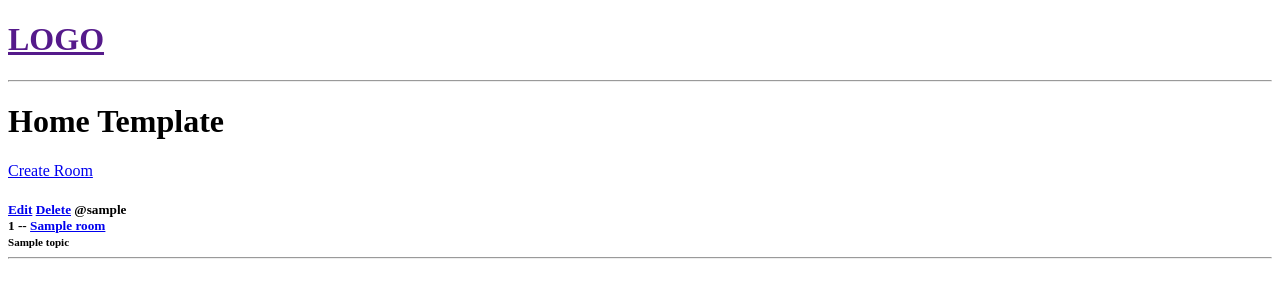
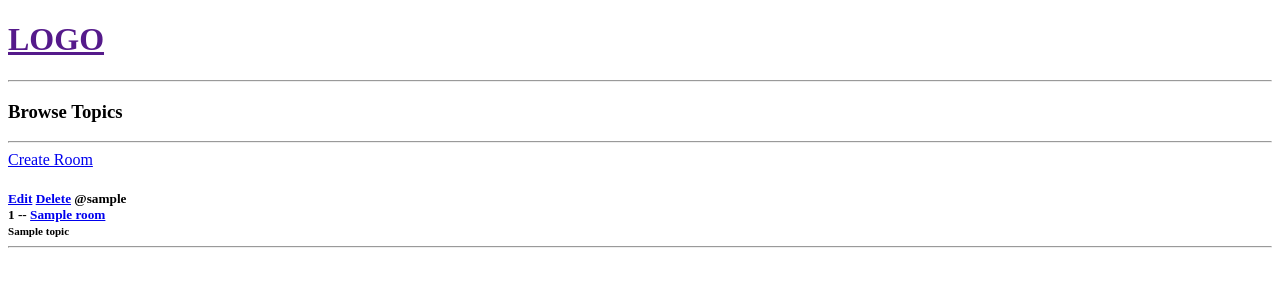
Before and after one commit to Briankurtish/studybud, a Django app: template base/templates/base/home.html in a window 1280 px wide. Shown: the top 300 px of the page. Run offline with Django 4.2, Linux system fonts and the light colour scheme; the template is opened without the code that fills it: most values are stand-ins (such as "Sample title", 1, 10 or a date in 2020).

Commit message:
created html structure for the homepage

```diff
--- a/base/templates/base/home.html
+++ b/base/templates/base/home.html
@@ -2,10 +2,19 @@
 
 
 {% block content %}
-<h1>Home Template</h1>
 
-<div>
-    <a href="{% url 'create-room' %}">Create Room</a>
+
+
+
+<div class = home-container>
+    <div>
+        <h3>Browse Topics</h3>
+        <hr>
+    </div>
+
+    <div>
+
+        <a href="{% url 'create-room' %}">Create Room</a>
     <div>
         {% for room in rooms %}
             <div>
@@ -20,6 +29,10 @@
             </div>
         {% endfor %}
     </div>
+
+
+    </div>
+
 </div>
 
 {% endblock content %}
```
